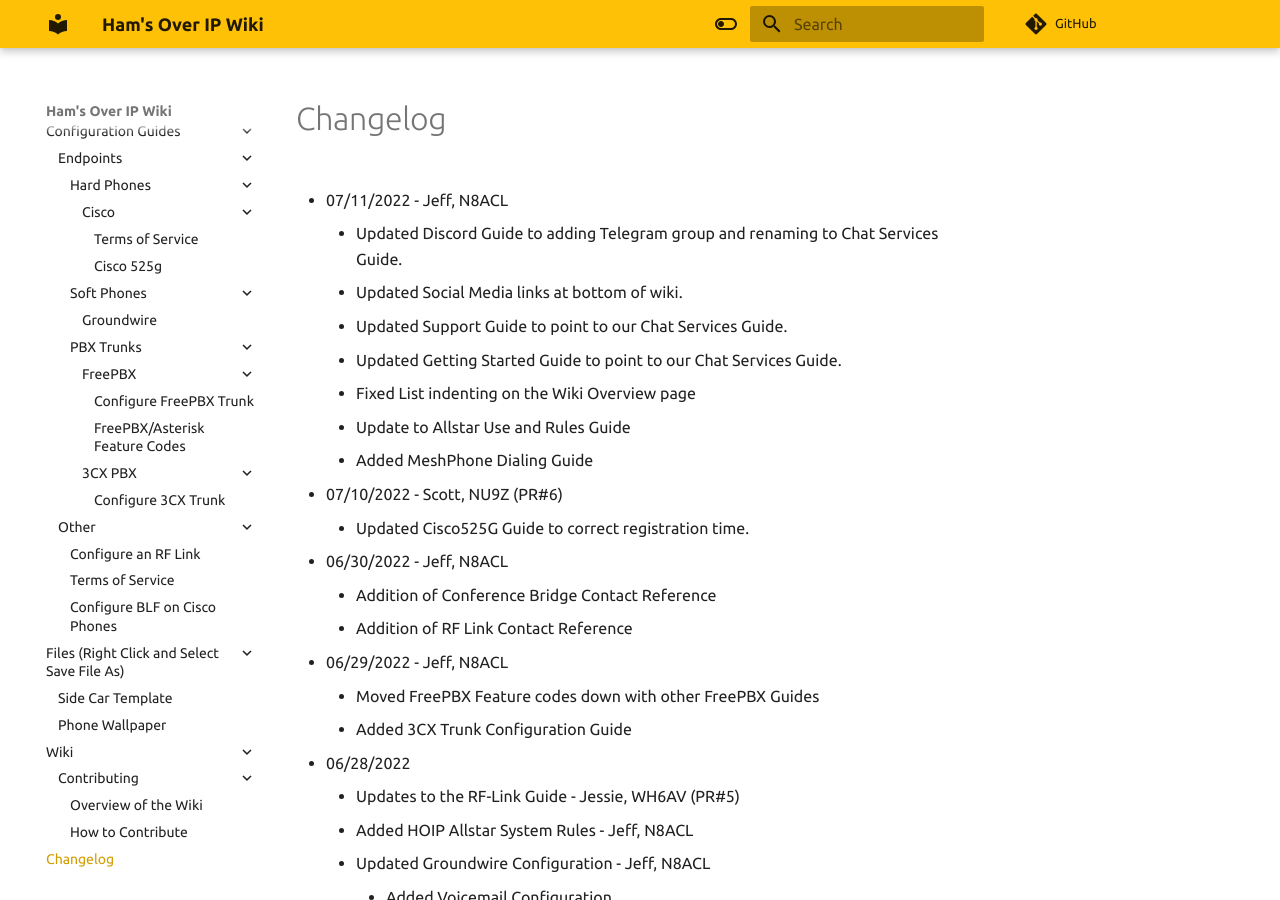
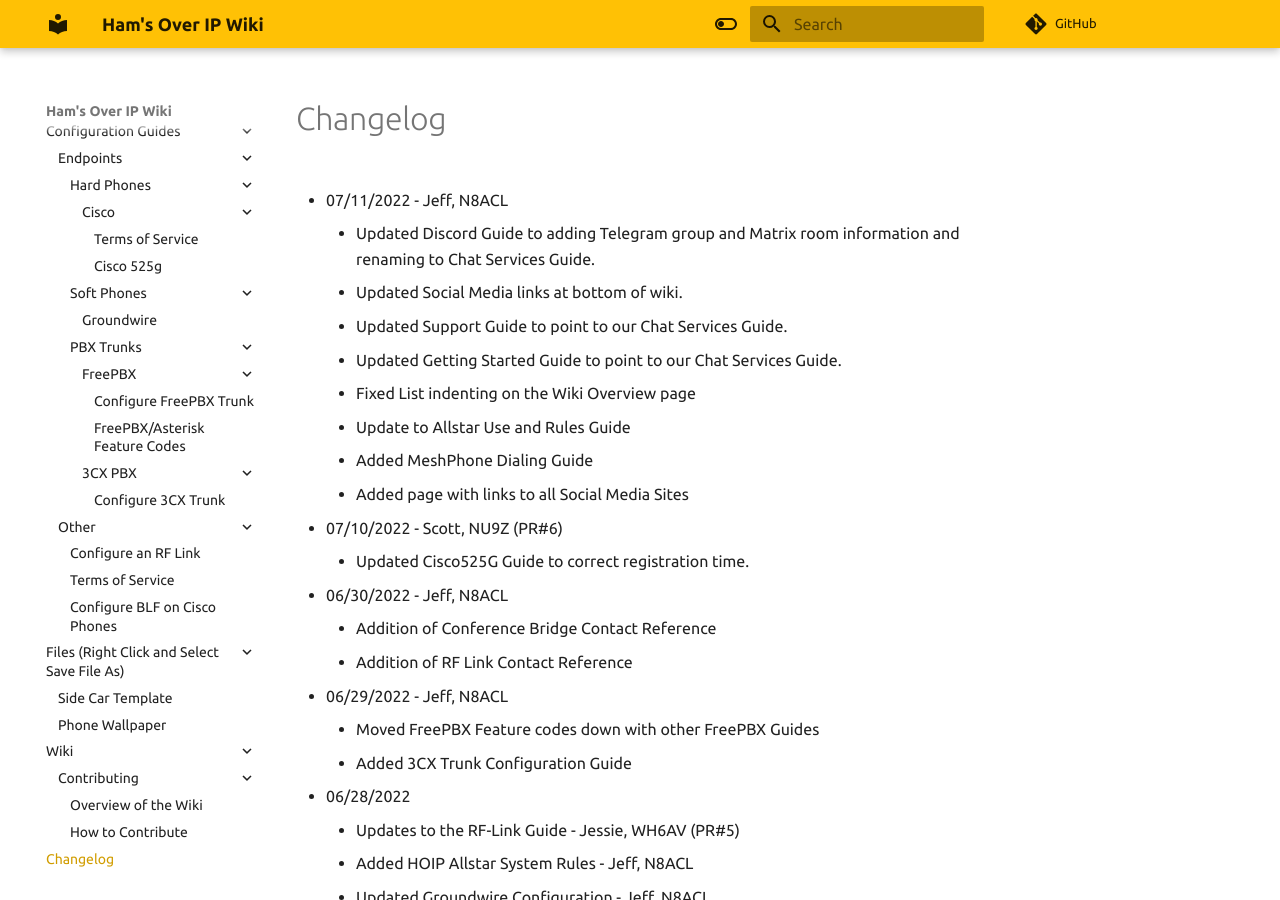
Before and after one commit to hamsoverip/wiki, an MkDocs documentation site: the page built from docs/General/changelog.md, in a window 1280 px wide and 900 px high. Built offline with MkDocs 1.6.1 and Material for MkDocs 9.7.7, drawn with Linux system fonts in a browser that asks for light colours; comment, search, counter and statistics services are not loaded.

Commit message:
More Updates - N8ACL - 07112022

```diff
--- a/docs/General/changelog.md
+++ b/docs/General/changelog.md
@@ -1,13 +1,14 @@
 # Changelog
 
 * 07/11/2022 - Jeff, N8ACL
-    * Updated Discord Guide to adding Telegram group and renaming to Chat Services Guide.
+    * Updated Discord Guide to adding Telegram group and Matrix room information and renaming to Chat Services Guide.
     * Updated Social Media links at bottom of wiki.
     * Updated Support Guide to point to our Chat Services Guide.
     * Updated Getting Started Guide to point to our Chat Services Guide.
     * Fixed List indenting on the Wiki Overview page
     * Update to Allstar Use and Rules Guide
     * Added MeshPhone Dialing Guide
+    * Added page with links to all Social Media Sites
 
 * 07/10/2022 - Scott, NU9Z (PR#6)
     * Updated Cisco525G Guide to correct registration time.
--- a/mkdocs.yml
+++ b/mkdocs.yml
@@ -46,6 +46,7 @@
     - Getting Started: General/user_guides/getting-started.md
     - Finding Help: General/user_guides/support.md
     - Joining our Chat Servers: General/user_guides/chat-services.md
+    - Our Social Media: other/social-media.md
     - Calling the MeshPhone Network: other/meshphone.md
 
   - System Guides:
@@ -88,7 +89,7 @@
       link: 'https://discord.gg/npwFgnj2vU'
     - icon: 'fontawesome/brands/telegram'
       link: 'https://t.me/hamsoverip'
-    - icon: 'fontawesome/brnads/matrix'
+    - icon: 'fontawesome/brands/matrix'
       link: 'https://matrix.to/#/#hamsoverip:matrix.org'
     - icon: 'fontawesome/brands/twitter'
       link: 'https://twitter.com/hamsoverip'
```
Also changed, not shown: docs/General/user_guides/social-media.md (added, +15 -0 lines).
